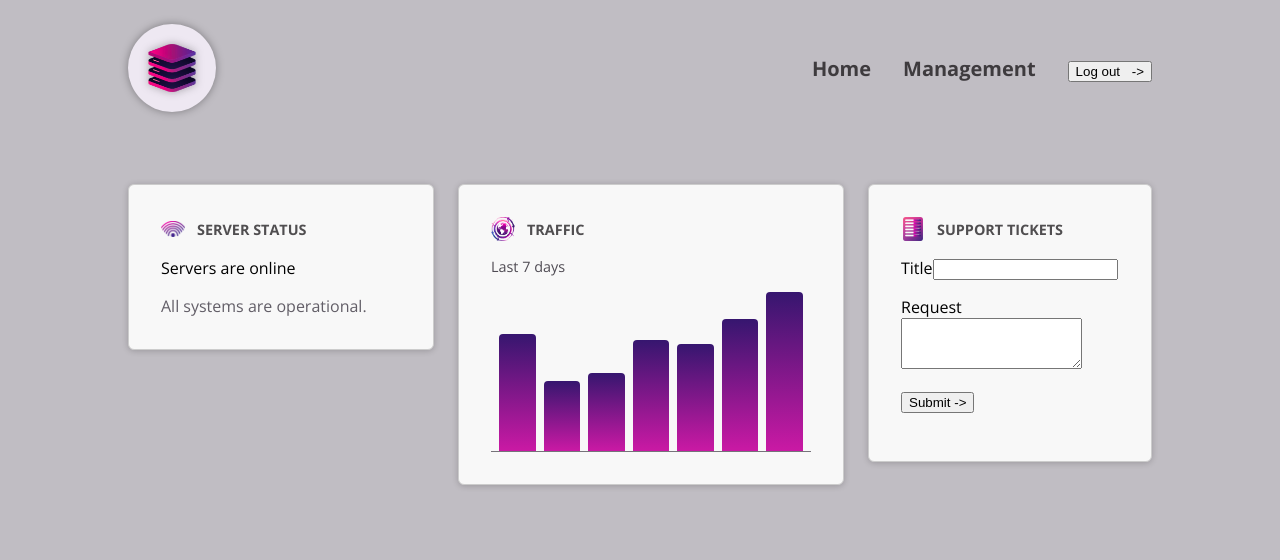
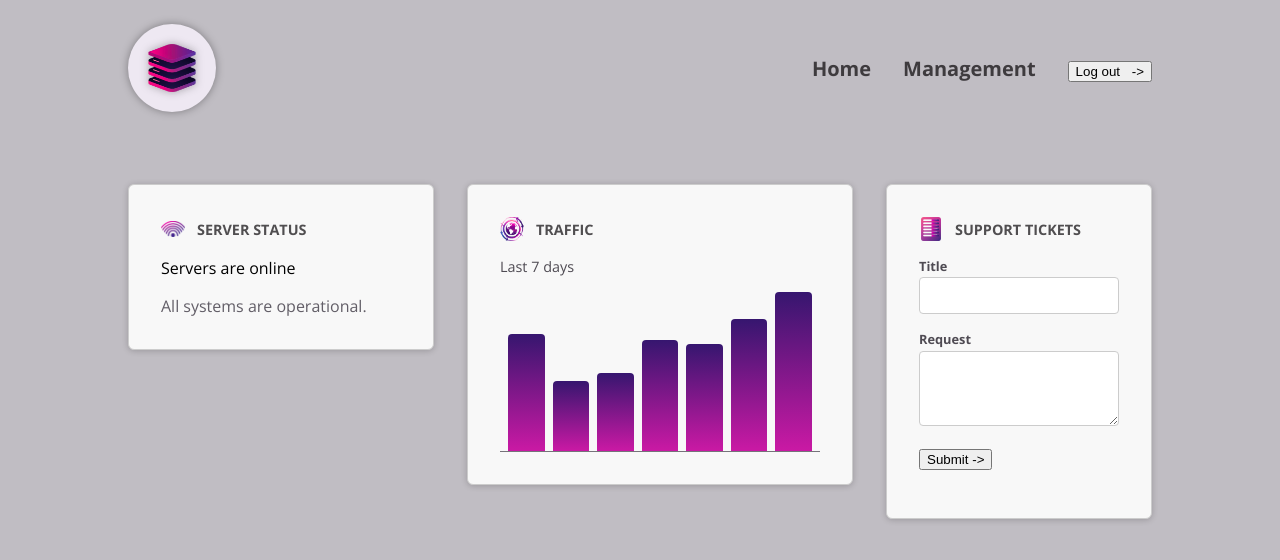
Before and after one commit to vinaybabu3962/Components-Templates, an Angular app: page / in a window 1280 px wide. Shown: the top 560 px of the page. Built offline with nearby package versions, Linux system fonts and the light colour scheme.

Commit message:
[111] Encapsulation

```diff
--- a/src/app/shared/control/control.component.html
+++ b/src/app/shared/control/control.component.html
@@ -1,4 +1,4 @@
-<p>
+<p class="control">
   <label>{{label}}</label>
   <ng-content select="input, textarea"></ng-content>
 </p>
--- a/src/app/shared/control/control.component.ts
+++ b/src/app/shared/control/control.component.ts
@@ -1,11 +1,12 @@
-import { Component, Input } from '@angular/core';
+import { Component, Input, ViewEncapsulation } from '@angular/core';
 
 @Component({
   selector: 'app-control',
   standalone: true,
   imports: [],
   templateUrl: './control.component.html',
-  styleUrl: './control.component.css'
+  styleUrl: './control.component.css',
+  encapsulation: ViewEncapsulation.None
 })
 export class ControlComponent {
     @Input({required:true}) label!: string;
```
